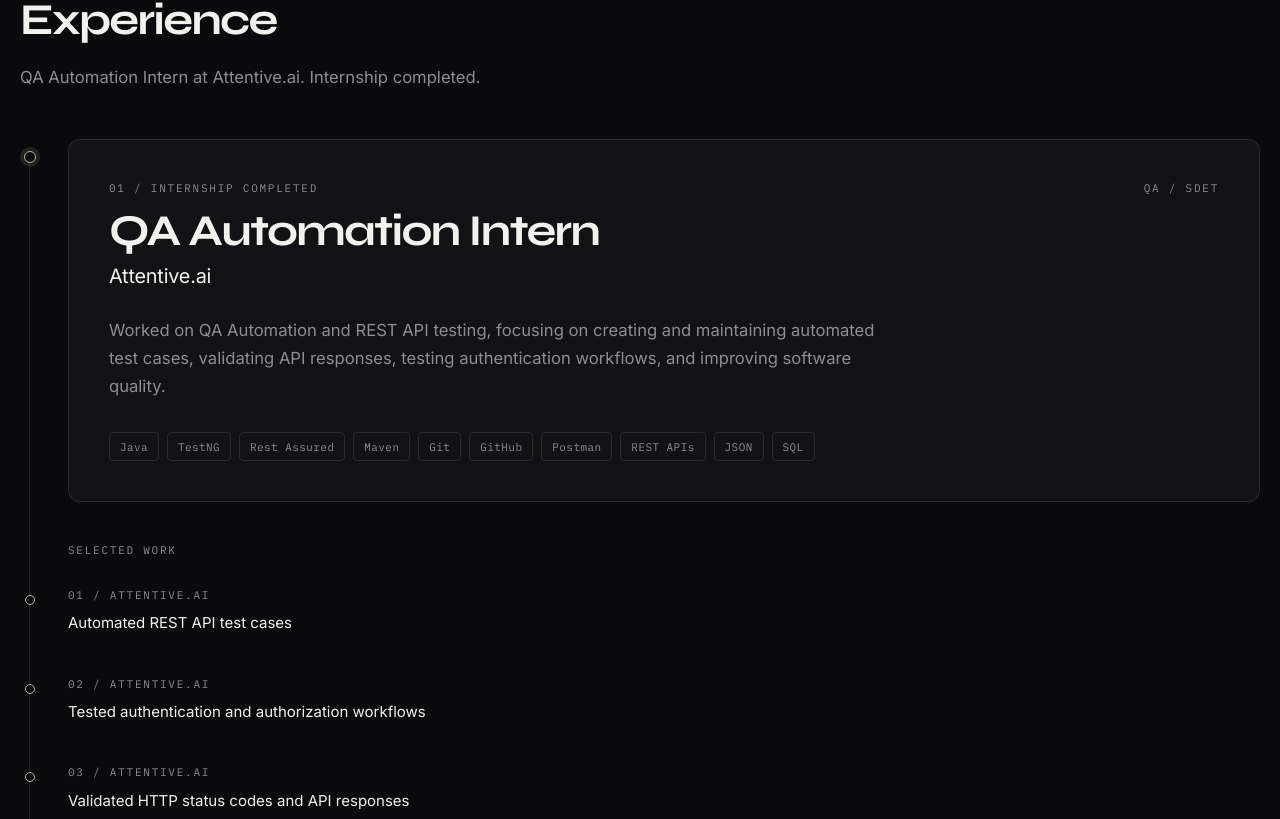
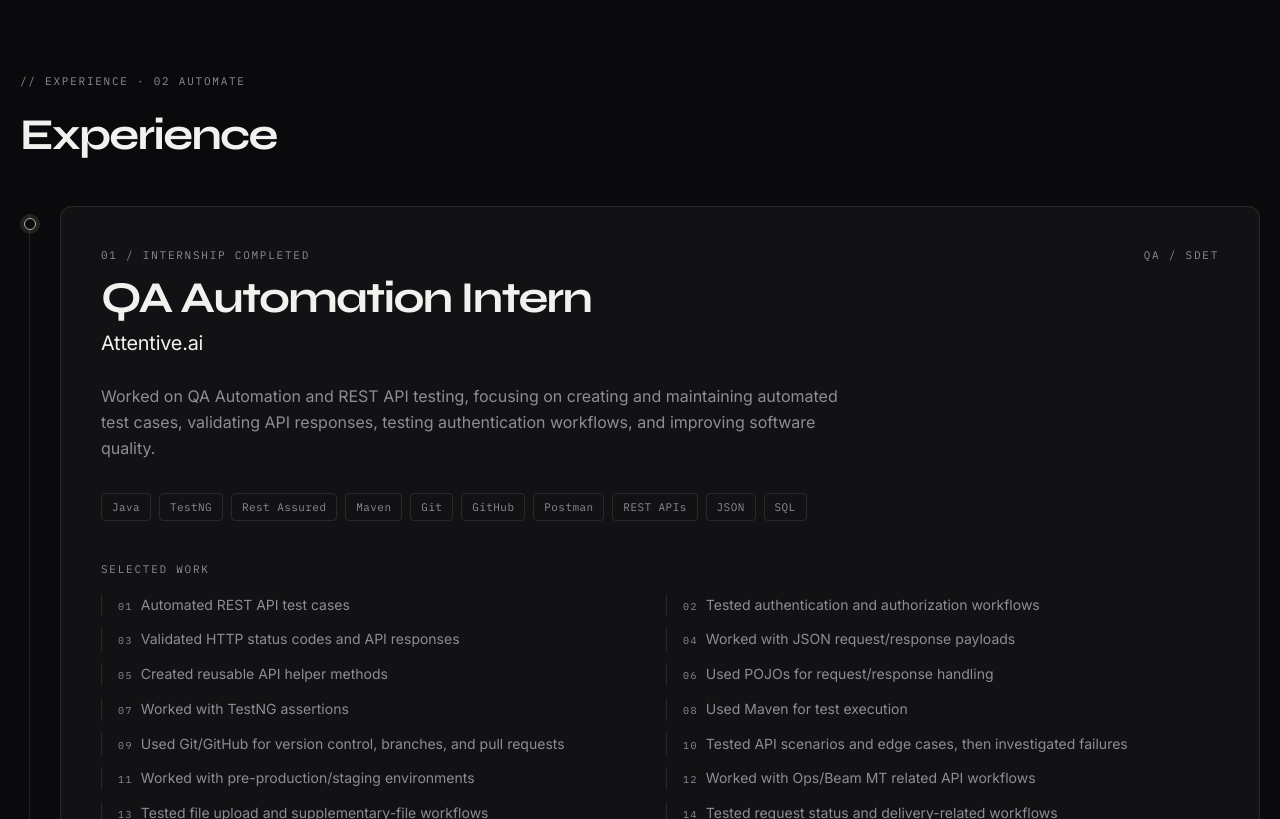
Before and after one commit to hemantagrawal331-jpg/hemant-s-portfolio-2nd-year, a Next.js app: page / in a window 1280 px wide. Shown: the part 2361-3180 px from the top of the page. Built offline with nearby package versions, Linux system fonts and the light colour scheme.

Commit message:
revert cards

```diff
--- a/src/app/globals.css
+++ b/src/app/globals.css
@@ -277,7 +277,13 @@
 
 .section {
   position: relative;
-  padding-block: clamp(3.5rem, 7vw, 8rem);
+  padding-block: var(--space-7);
+}
+
+@media (min-width: 768px) {
+  .section {
+    padding-block: var(--space-8);
+  }
 }
 
 .heading {
@@ -316,10 +322,6 @@
 .project-card-scene {
   height: 100%;
   perspective: 900px;
-}
-
-.project-scroll-feature .visual-panel {
-  transform-origin: center;
 }
 
 .project-card {
--- a/src/components/Experience.tsx
+++ b/src/components/Experience.tsx
@@ -10,17 +10,11 @@
   return (
     <section id="experience" className="section">
       <RevealGroup className="stage">
-        <SectionHeading
-          kicker="// EXPERIENCE · 02 AUTOMATE"
-          title="Experience"
-          text={`${job.role} at ${job.company}. ${job.status}.`}
-        />
-        <RevealItem index={headingRevealCount(true)} className="relative mt-12 pl-6 md:pl-12">
-          <span className="timeline-line absolute bottom-4 left-[5px] top-3 w-px origin-top bg-line md:left-[9px]" />
-
-          <div className="relative">
-            <span className="absolute -left-6 top-3 h-3 w-3 rounded-full border border-[var(--accent)] bg-bg shadow-[0_0_0_4px_var(--accent-dim)] md:-left-11" />
-            <article className="card p-6 md:p-10">
+        <SectionHeading kicker="// EXPERIENCE · 02 AUTOMATE" title="Experience" />
+        <RevealItem index={headingRevealCount(false)} className="relative mt-12 pl-6 md:pl-10">
+          <span className="timeline-line absolute bottom-2 left-[5px] top-2 w-px origin-top bg-line md:left-[9px]" />
+          <span className="absolute left-0 top-3 h-3 w-3 rounded-full border border-[var(--accent)] bg-bg shadow-[0_0_0_4px_var(--accent-dim)] md:left-1" />
+          <article className="card card-interactive p-6 md:p-10">
             <div className="flex flex-col gap-3 sm:flex-row sm:items-start sm:justify-between">
               <div>
                 <p className="meta">01 / {job.status}</p>
@@ -29,7 +23,7 @@
               </div>
               <p className="meta">QA / SDET</p>
             </div>
-              <p className="body-copy mt-6 max-w-3xl text-muted">{job.summary}</p>
+            <p className="mt-6 max-w-3xl leading-relaxed text-muted">{job.summary}</p>
             <div className="mt-8 flex flex-wrap gap-2">
               {job.tech.map((item) => (
                 <span key={item} className="chip">
@@ -37,21 +31,18 @@
                 </span>
               ))}
             </div>
-            </article>
-          </div>
-
-          <p className="label mb-2 mt-10">Selected work</p>
-          <ol>
+            <p className="label mt-10 mb-4">Selected work</p>
+            <ul className="grid gap-3 md:grid-cols-2">
               {job.work.map((item, index) => (
-              <li key={item} className="relative py-5">
-                <span className="absolute -left-6 top-7 h-2.5 w-2.5 rounded-full border border-[var(--accent)] bg-bg md:-left-[43px]" />
-                <p className="meta mb-2">
-                  {String(index + 1).padStart(2, "0")} / {job.company}
-                </p>
-                <p className="max-w-3xl text-sm leading-relaxed text-fg/85 md:text-[15px]">{item}</p>
+                <li key={item} className="border-l border-line pl-4 text-sm leading-relaxed text-muted">
+                  <span className="mr-2 font-mono text-[10px] tracking-[0.14em] text-muted/80">
+                    {String(index + 1).padStart(2, "0")}
+                  </span>
+                  {item}
                 </li>
               ))}
-          </ol>
+            </ul>
+          </article>
         </RevealItem>
       </RevealGroup>
     </section>
--- a/src/components/ProjectCard.tsx
+++ b/src/components/ProjectCard.tsx
@@ -10,11 +10,9 @@
 export function ProjectCard({
   project,
   onOpen,
-  featured = false,
 }: {
   project: Project;
   onOpen: (project: Project) => void;
-  featured?: boolean;
 }) {
   const live = hrefFor(project.live);
   const github = hrefFor(project.github);
@@ -53,9 +51,7 @@
     <div className="project-card-scene h-full">
       <article
         ref={cardRef}
-        className={`project-card group card card-interactive relative flex h-full flex-col justify-between p-0 ${
-          featured ? "min-h-[420px] md:min-h-[460px]" : "min-h-[360px]"
-        }`}
+        className="project-card group card card-interactive relative flex h-full min-h-[360px] flex-col justify-between p-0"
         onMouseMove={onMove}
         onMouseLeave={resetTilt}
       >
@@ -74,33 +70,22 @@
               VIEW ↗
             </span>
           </div>
-          <div
-            className={`visual-panel relative mb-6 overflow-hidden rounded-2xl border border-line bg-[#111318] ${
-              featured ? "h-56 md:h-72" : "h-40"
-            }`}
-          >
+          <div className="visual-panel mb-6 h-40 overflow-hidden rounded-2xl border border-line bg-[#111318]">
             {project.image ? (
               <Image
                 src={project.image}
                 alt={`${project.company || project.name} visual`}
                 width={1400}
                 height={600}
-                className={`project-visual-img h-full w-full object-center transition-transform duration-700 ease-cinematic group-hover:scale-[1.045] ${
+                className={`h-full w-full object-center transition-transform duration-700 ease-cinematic group-hover:scale-[1.045] ${
                   project.imageFit === "contain" ? "object-contain" : "object-cover"
                 }`}
               />
             ) : (
               <div className="h-full w-full bg-[linear-gradient(135deg,var(--accent-dim),transparent_62%)]" />
             )}
-            {project.companyRepo ? (
-              <p className="pointer-events-none absolute bottom-3 left-3 max-w-[90%] font-mono text-[10px] tracking-[0.14em] text-white/85">
-                {project.company} · {project.name}
-              </p>
-            ) : null}
           </div>
-          <h3
-            className={`${featured ? "heading" : "title"} text-fg transition-transform duration-500 group-hover:-translate-y-1`}
-          >
+          <h3 className="title text-fg transition-transform duration-500 group-hover:-translate-y-1">
             {project.name}
           </h3>
           <p className="mt-4 text-sm leading-relaxed text-muted">{project.summary}</p>
--- a/src/components/ProjectSection.tsx
+++ b/src/components/ProjectSection.tsx
@@ -1,9 +1,6 @@
 "use client";
 
-import { useGSAP } from "@gsap/react";
-import { AnimatePresence, motion, useReducedMotion } from "framer-motion";
-import gsap from "gsap";
-import { ScrollTrigger } from "gsap/ScrollTrigger";
+import { AnimatePresence, motion } from "framer-motion";
 import { X } from "lucide-react";
 import Image from "next/image";
 import { useEffect, useRef, useState } from "react";
@@ -12,16 +9,11 @@
 import { RevealGroup, RevealItem } from "./Reveal";
 import { TerminalKicker } from "./TerminalKicker";
 
-gsap.registerPlugin(ScrollTrigger);
-
 export function ProjectSection() {
   const [active, setActive] = useState<Project | null>(null);
   const dialogRef = useRef<HTMLDivElement>(null);
   const closeRef = useRef<HTMLButtonElement>(null);
   const lastFocus = useRef<HTMLElement | null>(null);
-  const featuredRef = useRef<HTMLDivElement>(null);
-  const reduce = useReducedMotion();
-  const [featured, ...rest] = portfolioData.projects;
 
   useEffect(() => {
     document.body.classList.toggle("menu-open", Boolean(active));
@@ -61,53 +53,6 @@
     };
   }, [active]);
 
-  useGSAP(
-    () => {
-      const node = featuredRef.current;
-      if (!node || reduce) return;
-      if (window.matchMedia("(max-width: 768px), (pointer: coarse)").matches) return;
-
-      const visual = node.querySelector(".visual-panel");
-      const image = node.querySelector(".project-visual-img");
-      if (!visual) return;
-
-      gsap.fromTo(
-        visual,
-        { clipPath: "inset(10% 8% 10% 8%)", scale: 1.04 },
-        {
-          clipPath: "inset(0% 0% 0% 0%)",
-          scale: 1,
-          ease: "none",
-          scrollTrigger: {
-            trigger: node,
-            start: "top 78%",
-            end: "top 28%",
-            scrub: 0.6,
-          },
-        },
-      );
-
-      if (image) {
-        gsap.fromTo(
-          image,
-          { scale: 1.12, y: 18 },
-          {
-            scale: 1,
-            y: 0,
-            ease: "none",
-            scrollTrigger: {
-              trigger: node,
-              start: "top 78%",
-              end: "top 28%",
-              scrub: 0.6,
-            },
-          },
-        );
-      }
-    },
-    { dependencies: [reduce] },
-  );
-
   return (
     <section id="work" className="section">
       <RevealGroup className="stage">
@@ -117,21 +62,12 @@
         <RevealItem as="h2" index={1} className="heading text-fg">
           Featured Projects
         </RevealItem>
-        <div className="mt-12 flex flex-col gap-5 md:mt-16 md:gap-6">
-          {featured && (
-            <RevealItem index={2}>
-              <div ref={featuredRef} className="project-scroll-feature">
-                <ProjectCard project={featured} onOpen={setActive} featured />
-              </div>
+        <div className="mt-10 grid gap-4 md:grid-cols-2 lg:grid-cols-3">
+          {portfolioData.projects.map((project, index) => (
+            <RevealItem key={project.id} index={2 + index} className="h-full">
+              <ProjectCard project={project} onOpen={setActive} />
             </RevealItem>
-          )}
-          <div className="grid gap-5 md:grid-cols-2 md:gap-6">
-            {rest.map((project, index) => (
-              <RevealItem key={project.id} index={3 + index} className="h-full">
-                <ProjectCard project={project} onOpen={setActive} />
-              </RevealItem>
-            ))}
-          </div>
+          ))}
         </div>
       </RevealGroup>
 
```
Lines whose indentation alone changed are shown as unchanged.
